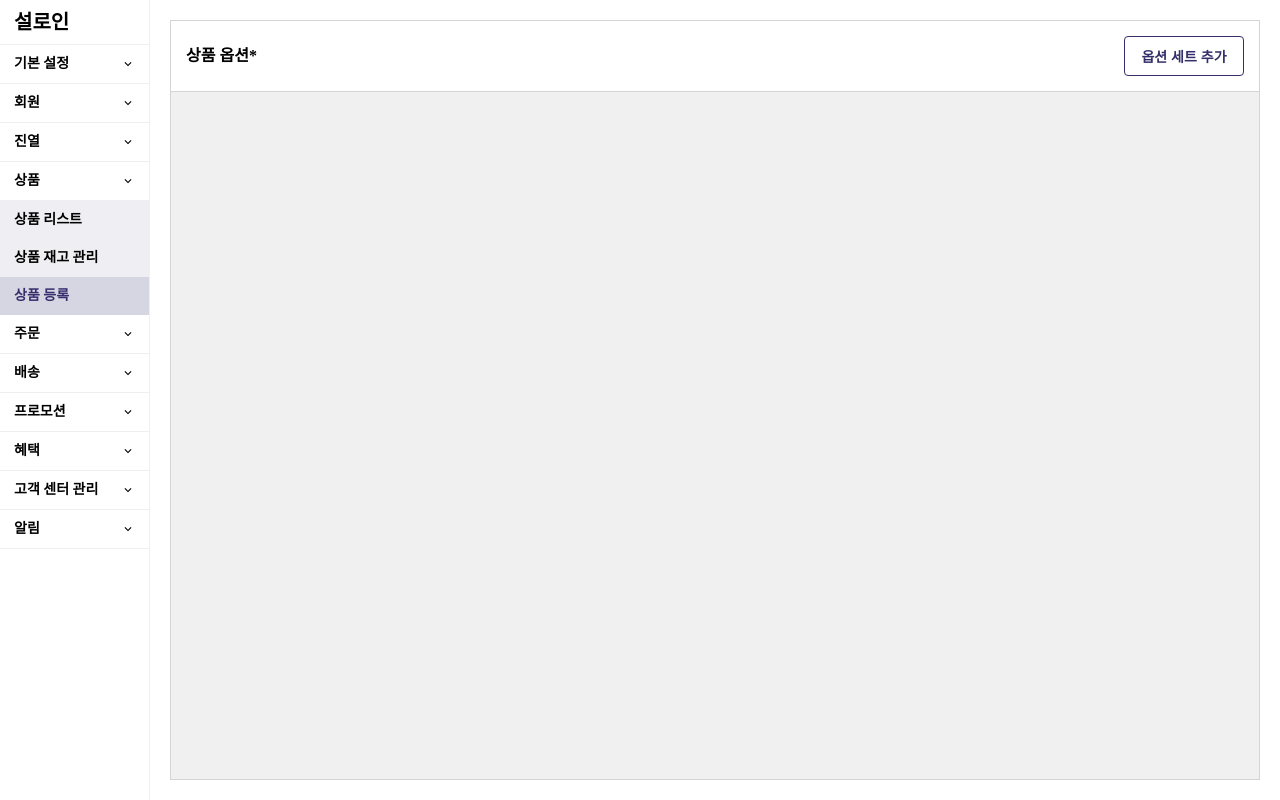
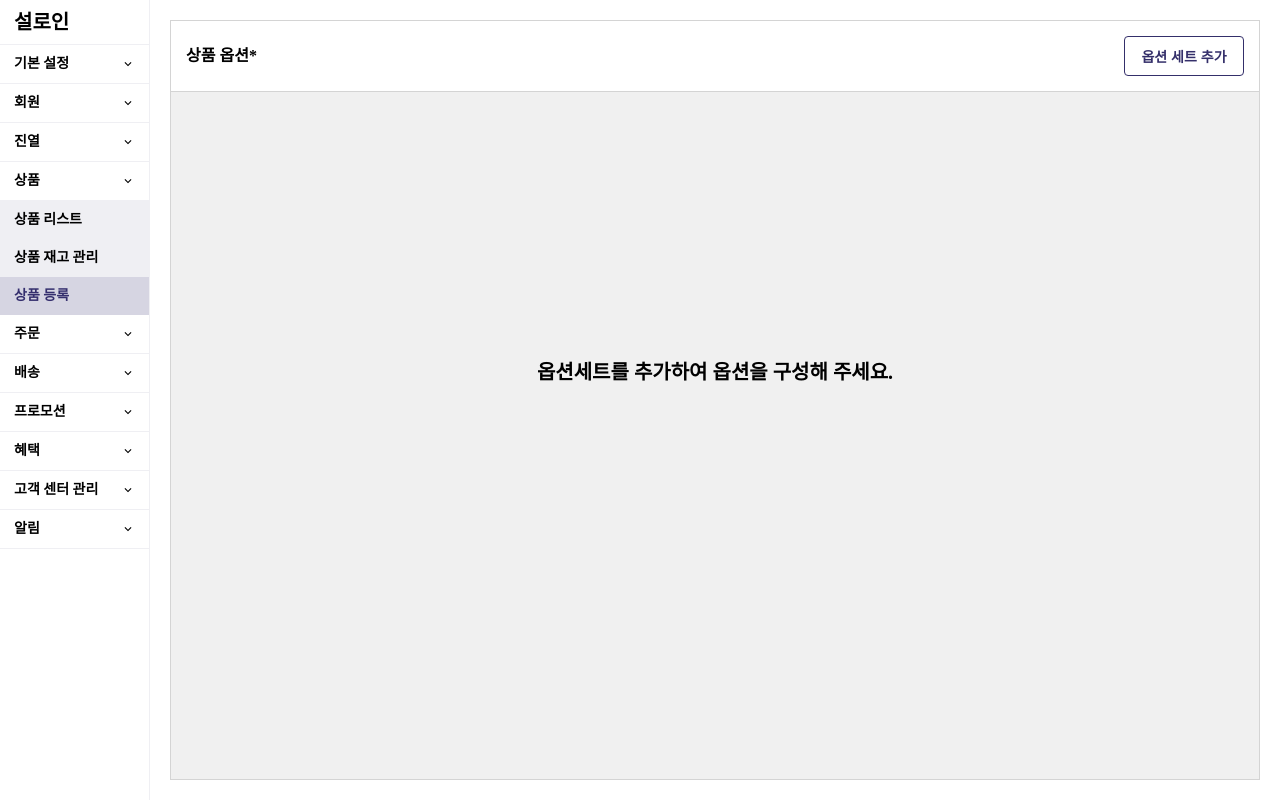
Before and after one commit to 2201infinity/adm_product_add, a React (Create React App) app: page / in a window 1280 px wide. Built offline with nearby package versions, Linux system fonts and the light colour scheme.

Commit message:
feat: 옵션세트가 없을 때 나오는 메세지 구현

```diff
--- /dev/null
+++ b/src/components/productOption/OptionRecommandMessage.js
@@ -0,0 +1,24 @@
+import React from "react";
+import styled from "styled-components";
+
+function OptionRecommandMessage() {
+  return (
+    <MessageContainer>
+      <MessageStyled>옵션세트를 추가하여 옵션을 구성해 주세요.</MessageStyled>
+    </MessageContainer>
+  );
+}
+
+const MessageContainer = styled.div`
+  height: 500px;
+  display: flex;
+  align-items: center;
+  justify-content: center;
+`;
+
+const MessageStyled = styled.span`
+  font-size: 20px;
+  font-weight: 700;
+`;
+
+export default OptionRecommandMessage;
--- a/src/components/productOption/OptionSetList.js
+++ b/src/components/productOption/OptionSetList.js
@@ -1,7 +1,24 @@
+import { productOptionState } from "atoms/productOption";
 import React from "react";
+import { useRecoilValue } from "recoil";
+import styled from "styled-components";
+import OptionRecommandMessage from "./OptionRecommandMessage";
+import OptionSetListItem from "./OptionSetListItem";
 
 function OptionSetList() {
-  return <div>OptionSetList</div>;
+  const options = useRecoilValue(productOptionState);
+
+  if (options.length === 0) return <OptionRecommandMessage />;
+
+  return (
+    <OptionSetListContainer>
+      {options.map((option) => (
+        <OptionSetListItem key={option.id} optionId={option.id} />
+      ))}
+    </OptionSetListContainer>
+  );
 }
 
+const OptionSetListContainer = styled.div``;
+
 export default OptionSetList;
--- a/src/components/productOption/OptionSetListItem.js
+++ b/src/components/productOption/OptionSetListItem.js
@@ -1,6 +1,7 @@
 import React from "react";
 
-function OptionSetListItem() {
+function OptionSetListItem({ optionId }) {
+  // @Todo selector로 option id에 해당하는 친구 가져오기
   return <div>OptionSetListITem</div>;
 }
 
--- a/src/components/productOption/ProductOptionContent.js
+++ b/src/components/productOption/ProductOptionContent.js
@@ -1,7 +1,19 @@
 import React from "react";
+import styled from "styled-components";
+import OptionSetList from "./OptionSetList";
 
 function ProductOptionContent() {
-  return <div>ProductOptionContent</div>;
+  return (
+    <OptionContentContainer>
+      <OptionSetList />
+    </OptionContentContainer>
+  );
 }
 
+const OptionContentContainer = styled.div`
+  overflow: auto;
+  padding: 30px;
+  height: auto;
+`;
+
 export default ProductOptionContent;
--- a/src/components/productOption/index.js
+++ b/src/components/productOption/index.js
@@ -1,17 +1,14 @@
 import React from "react";
 import styled from "styled-components";
 import theme from "styles/theme";
+import ProductOptionContent from "./ProductOptionContent";
 import ProductOptionTitle from "./ProductOptionTitle";
 
-/**
- * @param {React.ReactNode} children
- */
-
-function ProductOption({ children }) {
+function ProductOption() {
   return (
     <ProductOptionContainer>
       <ProductOptionTitle />
-      {children}
+      <ProductOptionContent />
     </ProductOptionContainer>
   );
 }
```
